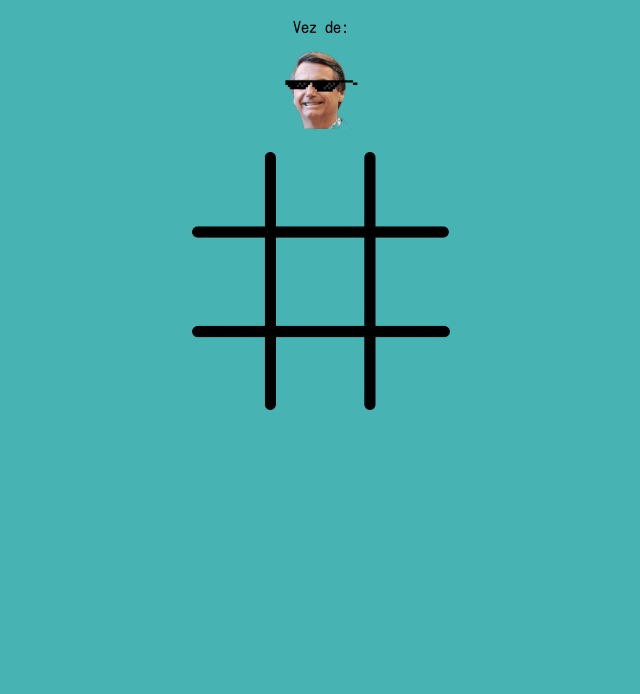
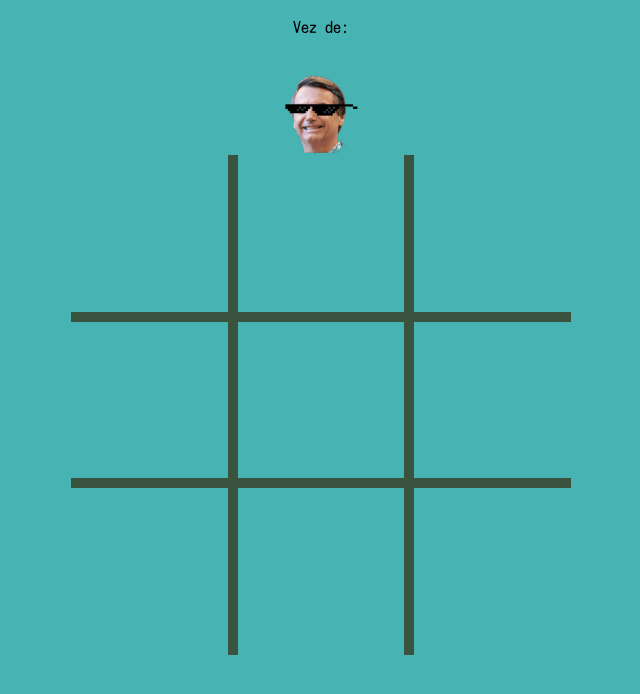
Before and after one commit to ewertonpaulo/tic-tac-toe, a plain HTML site: page index.html in a window 1280 px wide. Shown: the part 56-750 px from the top of the page, without its empty margins (319-959 px from the left). Drawn offline with Linux system fonts and the light colour scheme.

Commit message:
Ajustes front

```diff
--- /dev/null
+++ b/css/borderstyle.css
@@ -0,0 +1,34 @@
+:root{
+    --border-default: 10px solid #3a533f;
+}
+#a1{
+    border-right: var(--border-default);
+    border-bottom: var(--border-default);
+}
+#a2{
+    border-bottom: var(--border-default);
+}
+#a3{
+    border-left: var(--border-default);
+    border-bottom: var(--border-default);
+}
+#b1{
+    border-right: var(--border-default);
+    border-bottom: var(--border-default);
+}
+#b2{
+    border-bottom: var(--border-default);
+}
+#b3{
+    border-left: var(--border-default);
+    border-bottom: var(--border-default);
+}
+#c1{
+    border-right: var(--border-default);
+}
+#c2{
+    /* border-left: var(--border-default); */
+}
+#c3{
+    border-left: var(--border-default);
+}
--- /dev/null
+++ b/css/style.css
@@ -0,0 +1,36 @@
+html{
+    background-color:  rgb(71, 179, 179);
+}
+.bodyGame {
+    display: grid;
+    grid-template-columns: 500px;
+    grid-auto-rows: 500px;
+    margin-left: auto;
+    margin-right: auto;
+    width: 500px;
+}
+
+.game {
+    display: grid;
+    grid-template-columns: 1fr 1fr 1fr;
+    grid-template-rows: 1fr 1fr 1fr;
+    /* background-image: url("img/background.png"); */
+    background-repeat: no-repeat;
+    background-size: cover;
+}
+
+img{
+    display: block;
+    margin-left: auto;
+    margin-right: auto;
+    margin-top: 40px;
+}
+p{
+    display: block;
+    margin-left: auto;
+    margin-right: auto;
+}
+
+.text{
+    font-family: 'Kosugi Maru', sans-serif;
+}
--- a/index.html
+++ b/index.html
@@ -8,7 +8,8 @@
     <title>Hash game (Jogo da Velha)</title>
     <meta name="author" content="Ewerton">
 
-    <link rel="stylesheet" type="text/css" href="style.css">
+    <link rel="stylesheet" type="text/css" href="css/style.css">
+    <link rel="stylesheet" type="text/css" href="css/borderstyle.css">
     <link href="https://fonts.googleapis.com/css?family=Kosugi+Maru" rel="stylesheet">
 </head>
 
```
Also changed, not shown: img/lula.png.
